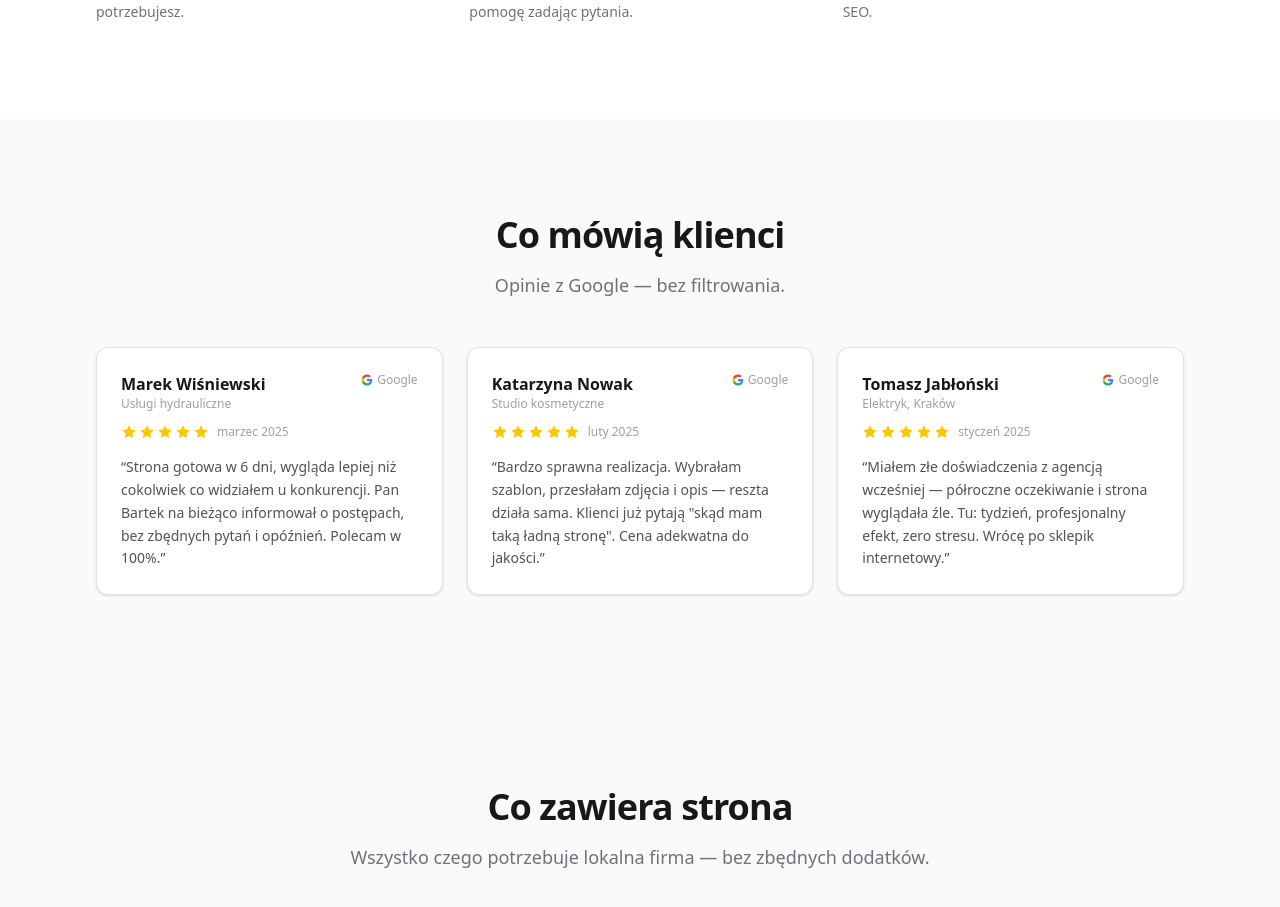
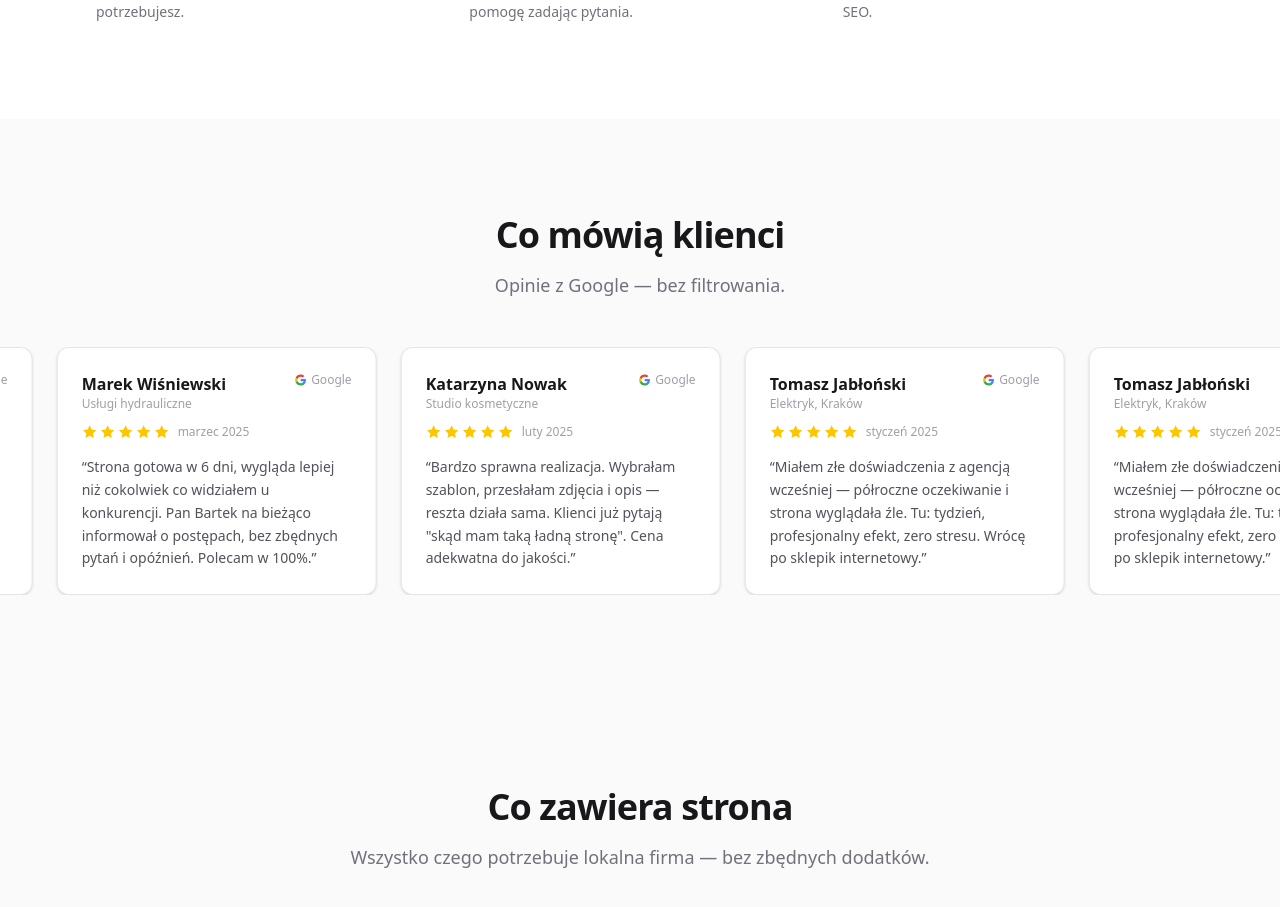
Before and after one commit to zombinator1/ZombiStackPortfolio, a Next.js app: page / in a window 1280 px wide. Shown: the part 1805-2712 px from the top of the page. Built offline with nearby package versions, Linux system fonts and the light colour scheme.

Commit message:
google review moving

```diff
--- a/src/app/globals.css
+++ b/src/app/globals.css
@@ -14,3 +14,8 @@ body {
 * {
   box-sizing: border-box;
 }
+
+@keyframes scroll-reviews {
+  from { transform: translateX(0); }
+  to   { transform: translateX(-50%); }
+}
--- a/src/components/marketing/google-reviews.tsx
+++ b/src/components/marketing/google-reviews.tsx
@@ -10,6 +10,13 @@ type Review = {
 };
 
 const reviews: Review[] = [
+  {
+    author: 'Tomasz Jabłoński',
+    rating: 5,
+    text: 'Miałem złe doświadczenia z agencją wcześniej — półroczne oczekiwanie i strona wyglądała źle. Tu: tydzień, profesjonalny efekt, zero stresu. Wrócę po sklepik internetowy.',
+    businessType: 'Elektryk, Kraków',
+    date: 'styczeń 2025',
+  },
   {
     author: 'Marek Wiśniewski',
     rating: 5,
@@ -66,20 +73,9 @@ function GoogleLogo() {
   );
 }
 
-export function GoogleReviews() {
+function ReviewCard({ review }: { review: Review }) {
   return (
-    <section className="bg-zinc-50 py-24">
-      <Container>
-        <SectionHeading
-          title="Co mówią klienci"
-          subtitle="Opinie z Google — bez filtrowania."
-        />
-        <div className="grid gap-6 sm:grid-cols-2 lg:grid-cols-3">
-          {reviews.map((review) => (
-            <div
-              key={review.author}
-              className="flex flex-col rounded-xl border border-zinc-200 bg-white p-6 shadow-sm"
-            >
+    <div className="flex w-80 shrink-0 flex-col rounded-xl border border-zinc-200 bg-white p-6 shadow-sm">
       <div className="flex items-start justify-between gap-2">
         <div>
           <p className="font-semibold text-zinc-900">{review.author}</p>
@@ -93,13 +89,36 @@ export function GoogleReviews() {
         <Stars count={review.rating} />
         <span className="text-xs text-zinc-400">{review.date}</span>
       </div>
-              <p className="mt-4 flex-1 text-sm leading-relaxed text-zinc-600">
+      <p className="mt-4 text-sm leading-relaxed text-zinc-600">
         &ldquo;{review.text}&rdquo;
       </p>
     </div>
+  );
+}
+
+export function GoogleReviews() {
+  // Duplicate the array so the loop is seamless — animation moves -50% then resets
+  const track = [...reviews, ...reviews];
+
+  return (
+    <section className="overflow-hidden bg-zinc-50 py-24">
+      <Container>
+        <SectionHeading
+          title="Co mówią klienci"
+          subtitle="Opinie z Google — bez filtrowania."
+        />
+      </Container>
+
+      <div className="overflow-hidden">
+        <div
+          className="flex w-max gap-6 hover:[animation-play-state:paused]"
+          style={{ animation: 'scroll-reviews 30s linear infinite' }}
+        >
+          {track.map((review, i) => (
+            <ReviewCard key={i} review={review} />
           ))}
         </div>
-      </Container>
+      </div>
     </section>
   );
 }
```
Lines whose indentation alone changed are shown as unchanged.
